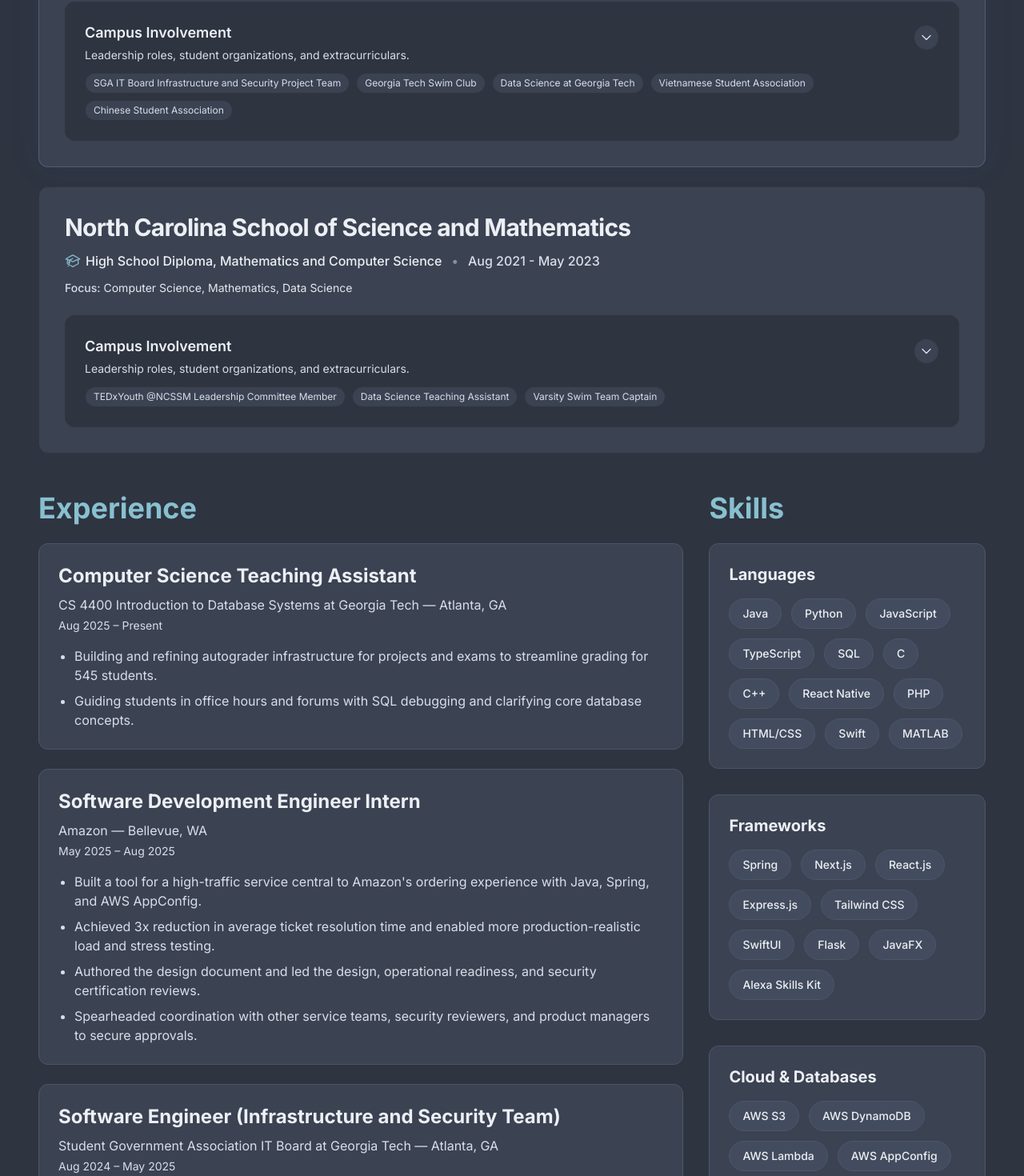
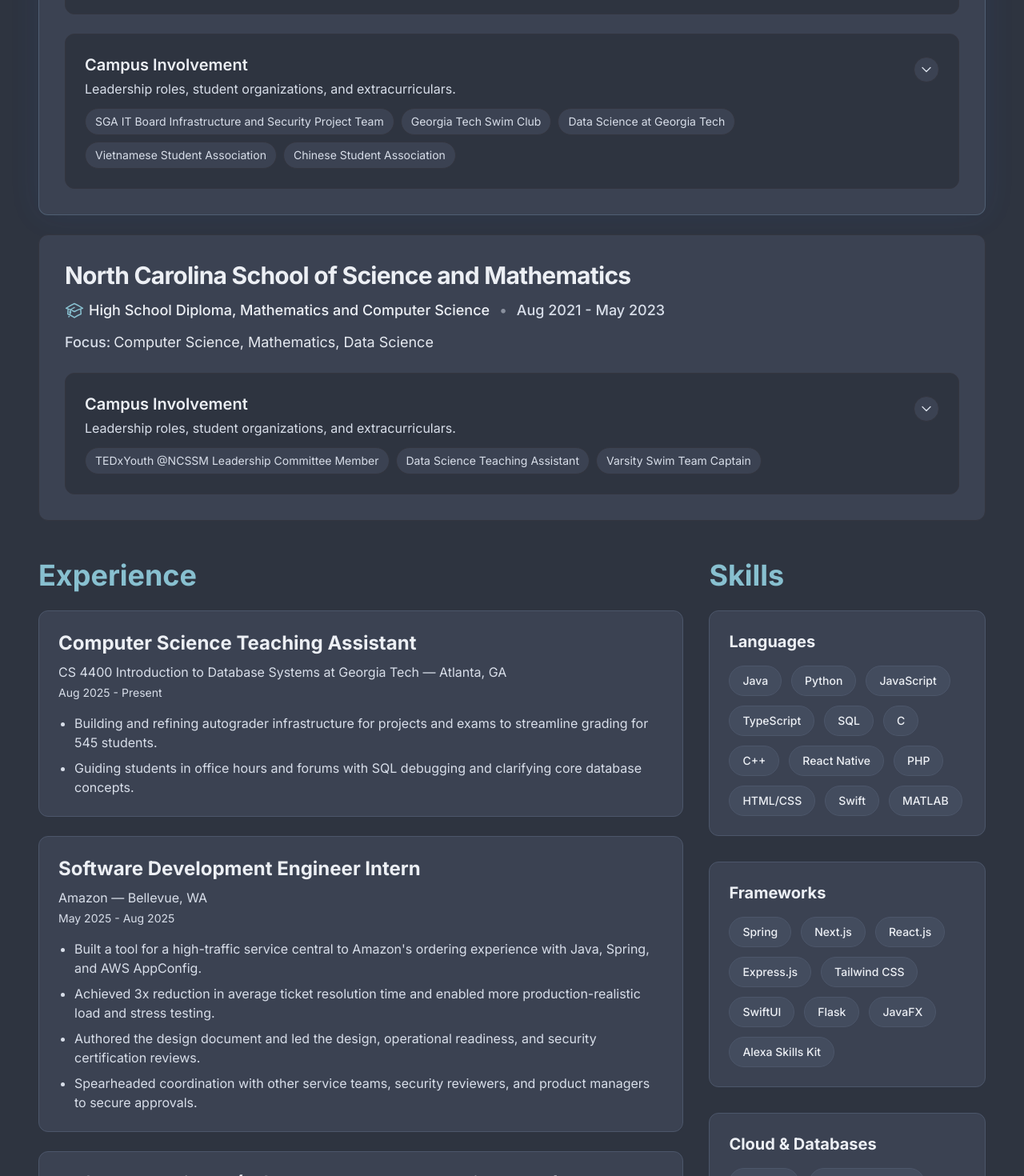
Before and after one commit to Jonathan-Liang/jonathan-liang-website, a Next.js app: page / in a window 1280 px wide. Shown: the part 1240-2710 px from the top of the page at 80% size. Built offline with nearby package versions, Linux system fonts and the light colour scheme.

Commit message:
Editted Project Icons

```diff
--- a/src/app/components/AboutSection.jsx
+++ b/src/app/components/AboutSection.jsx
@@ -30,7 +30,7 @@ const EXPERIENCE_DATA = [
     {
         title: "Computer Science Teaching Assistant",
         company: "CS 4400 Introduction to Database Systems at Georgia Tech — Atlanta, GA",
-        date: "Aug 2025 – Present",
+        date: "Aug 2025 - Present",
         bullets: [
             "Building and refining autograder infrastructure for projects and exams to streamline grading for 545 students.",
             "Guiding students in office hours and forums with SQL debugging and clarifying core database concepts."
@@ -39,7 +39,7 @@ const EXPERIENCE_DATA = [
     {
         title: "Software Development Engineer Intern",
         company: "Amazon — Bellevue, WA",
-        date: "May 2025 – Aug 2025",
+        date: "May 2025 - Aug 2025",
         bullets: [
             "Built a tool for a high-traffic service central to Amazon's ordering experience with Java, Spring, and AWS AppConfig.",
             "Achieved 3x reduction in average ticket resolution time and enabled more production-realistic load and stress testing.",
@@ -50,7 +50,7 @@ const EXPERIENCE_DATA = [
     {
         title: "Software Engineer (Infrastructure and Security Team)",
         company: "Student Government Association IT Board at Georgia Tech — Atlanta, GA",
-        date: "Aug 2024 – May 2025",
+        date: "Aug 2024 - May 2025",
         bullets: [
             "Secured apps used by 20,000+ Georgia Tech students by developing safeguards to prevent sensitive PII exposure."
         ]
@@ -58,7 +58,7 @@ const EXPERIENCE_DATA = [
     {
         title: "Software Engineer Intern",
         company: "Emnovate - DigMe — Atlanta, GA",
-        date: "May 2024 – Aug 2024",
+        date: "May 2024 - Aug 2024",
         bullets: [
             "Designed and built an end-to-end, fully responsive product page using Next.js and Tailwind CSS.",
             "Wrote and streamlined product documentation, achieving a 7x reduction in onboarding time for new customers."
@@ -67,7 +67,7 @@ const EXPERIENCE_DATA = [
     {
         title: "Full Stack Software Engineer",
         company: "Data Science at Georgia Tech - Tech Team — Atlanta, GA",
-        date: "Aug 2023 – May 2024",
+        date: "Aug 2023 - May 2024",
         bullets: [
             "Enhanced the Data Science at GT member portal used by 500+ faculty and students by shipping collaboration features in React.js, optimizing Express.js API endpoints and PostgreSQL queries, and deploying to Heroku."
         ]
@@ -75,7 +75,7 @@ const EXPERIENCE_DATA = [
     {
         title: "Software and Information Technology Intern",
         company: "University of North Carolina Chapel Hill — Chapel Hill, NC",
-        date: "Jun 2023 – Aug 2023",
+        date: "Jun 2023 - Aug 2023",
         bullets: [
             "Developed and maintained personas and event modules for CarolinaGo, enhancing campus engagement for over 20,000+ students and faculty by publicizing orientations and events with PHP, JavaScript, and HTML/CSS."
         ]
--- a/src/app/components/EducationCard.jsx
+++ b/src/app/components/EducationCard.jsx
@@ -49,8 +49,8 @@ const ExpandableSection = ({ title, subtitle, previewChips, children }) => {
             <div className="p-5 md:p-6">
                 <div className="flex justify-between items-start gap-4">
                     <div className="flex-1">
-                        <h4 className="text-lg font-semibold text-nord-6 group-hover:text-primary-400 transition-colors">{title}</h4>
-                        {subtitle && <p className="text-sm text-nord-4 mt-1">{subtitle}</p>}
+                        <h4 className="text-xl font-semibold text-nord-6 group-hover:text-primary-400 transition-colors">{title}</h4>
+                        {subtitle && <p className="text-base text-nord-4 mt-1">{subtitle}</p>}
 
                         <AnimatePresence>
                             {!isExpanded && previewChips && previewChips.length > 0 && (
@@ -64,7 +64,7 @@ const ExpandableSection = ({ title, subtitle, previewChips, children }) => {
                                     {previewChips.map((chip, idx) => {
                                         const isHighlight = chip.startsWith('+');
                                         return (
-                                            <span key={idx} className={`text-xs px-2.5 py-1 rounded-full border transition-colors ${isHighlight ? 'bg-primary-500/10 border-primary-500/30 text-primary-400 font-medium group-hover:bg-primary-500/20 group-hover:border-primary-500/50' : 'bg-nord-1 border-[#33353F] text-nord-4 group-hover:border-[#444] group-hover:text-nord-6'}`}>
+                                            <span key={idx} className={`text-sm px-3 py-1.5 rounded-full border transition-colors ${isHighlight ? 'bg-primary-500/10 border-primary-500/30 text-primary-400 font-medium group-hover:bg-primary-500/20 group-hover:border-primary-500/50' : 'bg-nord-1 border-[#33353F] text-nord-4 group-hover:border-[#444] group-hover:text-nord-6'}`}>
                                                 {chip}
                                             </span>
                                         );
@@ -144,15 +144,15 @@ const EducationCard = ({ title, degree, date, info, activities, slug }) => {
                                 {title}
                             </h3>
                             {isPrimary && (
-                                <span className="px-3 py-1 text-xs font-semibold rounded-full bg-primary-500/10 text-primary-400 border border-nord-3 shadow-sm animate-pulse-slow">
+                                <span className="px-3 py-1 text-sm font-semibold rounded-full bg-primary-500/10 text-primary-400 border border-nord-3 shadow-sm animate-pulse-slow">
                                     Current
                                 </span>
                             )}
                         </div>
 
-                        <div className="flex flex-wrap items-center gap-2 md:gap-3 text-sm md:text-base text-nord-4 font-medium mt-3">
+                        <div className="flex flex-wrap items-center gap-2 md:gap-3 text-base md:text-lg text-nord-4 font-medium mt-3">
                             <span className="flex items-center gap-1.5 text-nord-6">
-                                <AcademicCapIcon className="w-5 h-5 text-primary-400" />
+                                <AcademicCapIcon className="w-6 h-6 text-primary-400" />
                                 {degree}
                             </span>
                             <span className="text-nord-4/50">•</span>
@@ -160,7 +160,7 @@ const EducationCard = ({ title, degree, date, info, activities, slug }) => {
                         </div>
 
                         {info && info.length > 0 && (
-                            <div className="flex flex-wrap items-center mt-2 text-sm text-nord-4">
+                            <div className="flex flex-wrap items-center mt-2 text-base md:text-lg text-nord-4">
                                 {info.map((item, idx) => {
                                     const parts = item.split(':');
                                     const isLast = idx === info.length - 1;
@@ -215,19 +215,19 @@ const EducationCard = ({ title, degree, date, info, activities, slug }) => {
                         subtitle="Leadership roles, student organizations, and extracurriculars."
                         previewChips={activities}
                     >
-                        <div className="grid grid-cols-1 md:grid-cols-2 gap-3">
+                        <div className="grid grid-cols-1 md:grid-cols-2 gap-4">
                             {activities.map((activity, idx) => {
                                 const { Icon, category } = getActivityProps(activity);
                                 return (
-                                    <div key={idx} className="flex items-center gap-4 p-3 rounded-xl bg-nord-1 border border-[#33353F] hover:border-primary-500/50 hover:bg-[#1f1f1f] transition-all group">
-                                        <div className="w-10 h-10 rounded-lg bg-nord-0 border border-[#33353F] flex items-center justify-center flex-shrink-0 group-hover:border-primary-500/30 transition-colors">
-                                            <Icon className="w-5 h-5 text-nord-4 group-hover:text-primary-500 transition-colors" />
+                                    <div key={idx} className="flex items-center gap-4 p-4 rounded-xl bg-nord-1 border border-[#33353F] hover:border-primary-500/50 hover:bg-[#1f1f1f] transition-all group">
+                                        <div className="w-12 h-12 rounded-lg bg-nord-0 border border-[#33353F] flex items-center justify-center flex-shrink-0 group-hover:border-primary-500/30 transition-colors">
+                                            <Icon className="w-6 h-6 text-nord-4 group-hover:text-primary-500 transition-colors" />
                                         </div>
                                         <div className="flex flex-col flex-1 justify-center min-w-0">
-                                            <p className="text-sm font-medium text-nord-6 leading-tight truncate whitespace-normal line-clamp-2" title={activity}>
+                                            <p className="text-base font-medium text-nord-6 leading-tight truncate whitespace-normal line-clamp-2" title={activity}>
                                                 {activity}
                                             </p>
-                                            <p className="text-xs text-primary-400/80 mt-1">
+                                            <p className="text-sm text-primary-400/80 mt-1">
                                                 {category}
                                             </p>
                                         </div>
--- a/src/app/components/ProjectsSection.jsx
+++ b/src/app/components/ProjectsSection.jsx
@@ -53,9 +53,9 @@ const ProjectsSection = () => {
             >
               <ProjectCard
                 key={project.id}
+                id={project.id}
                 title={project.title}
                 description={project.description}
-                imgUrl={project.image}
                 gitUrl={project.githubUrl}
                 previewUrl={project.previewUrl}
               />
```
Also changed, not shown: src/app/components/ProjectCard.jsx (+67 -10 lines).
